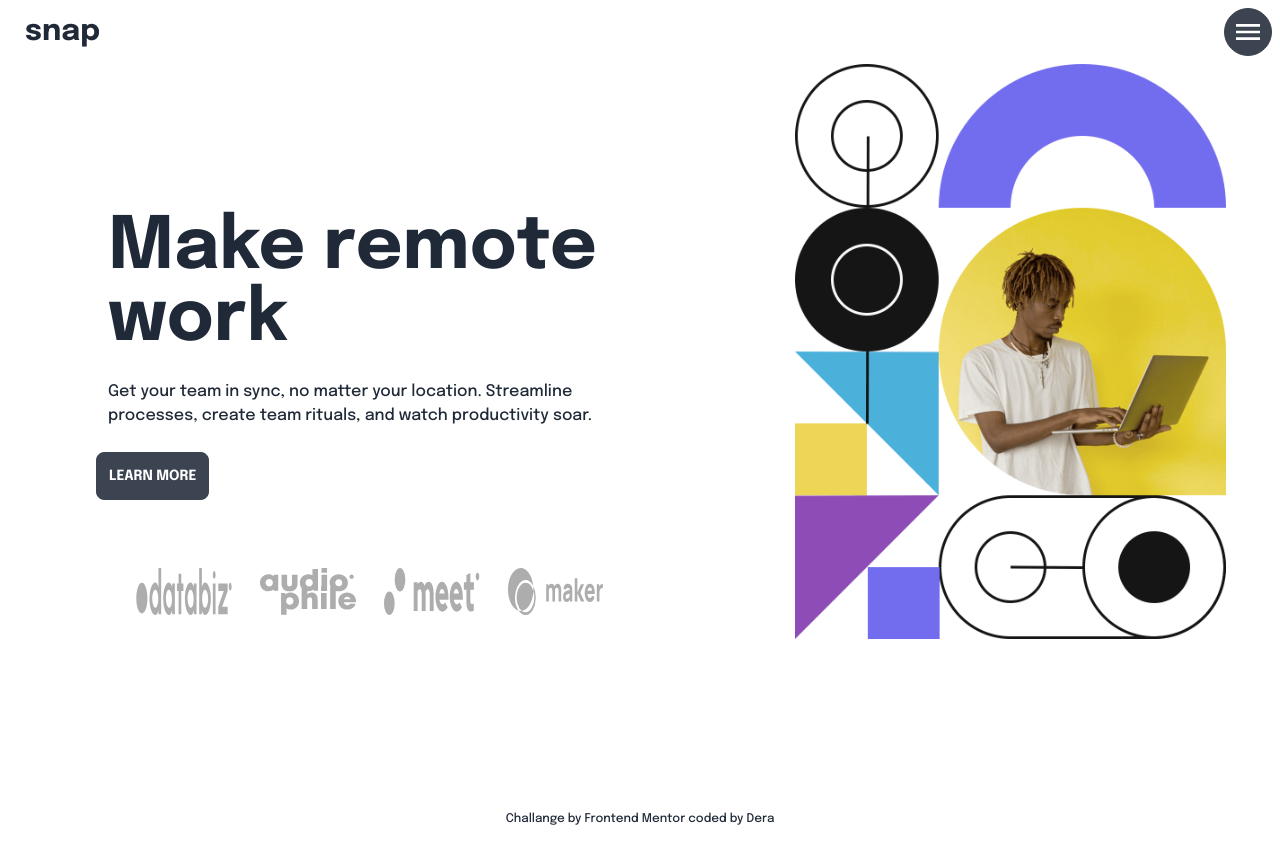
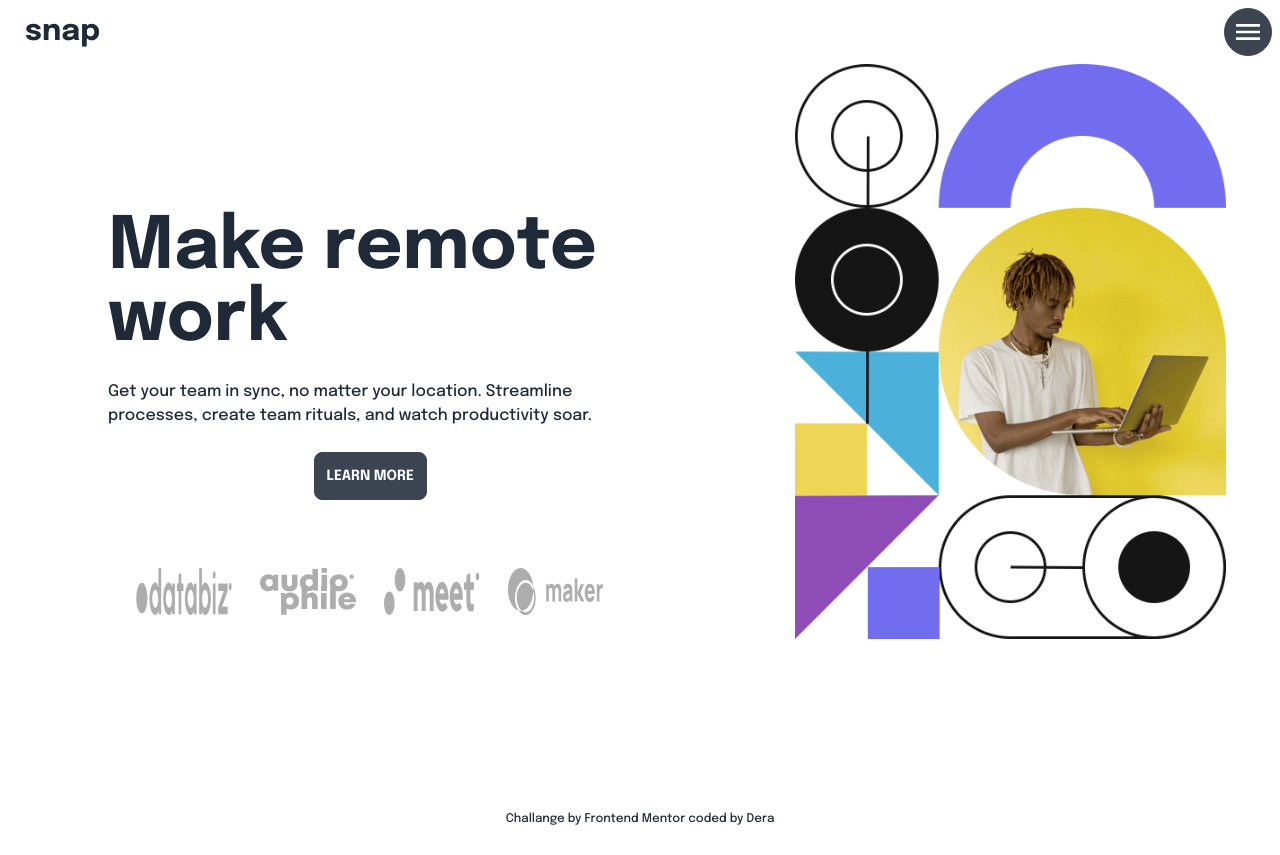
Before and after one commit to Derajatul/frontend-mentor-solution, a React (Vite) app in the folder Junior/intro-section-with-dropdown-navigation/: page / in a window 1280 px wide. Built offline with nearby package versions, Linux system fonts and the light colour scheme.

Commit message:
fix layout

```diff
--- a/Junior/intro-section-with-dropdown-navigation/src/components/Hero.jsx
+++ b/Junior/intro-section-with-dropdown-navigation/src/components/Hero.jsx
@@ -22,7 +22,7 @@ const Hero = () => {
           Get your team in sync, no matter your location. Streamline processes,
           create team rituals, and watch productivity soar.
         </p>
-        <button className='btn lg:mr-auto my-6 px-3'>Learn more</button>
+        <button className='btn lg:mr-auto my-6 px-3 mx-auto'>Learn more</button>
 
         <div className='flex flex-wrap justify-evenly my-11 px-3 lg:w-full'>
           <img
```
